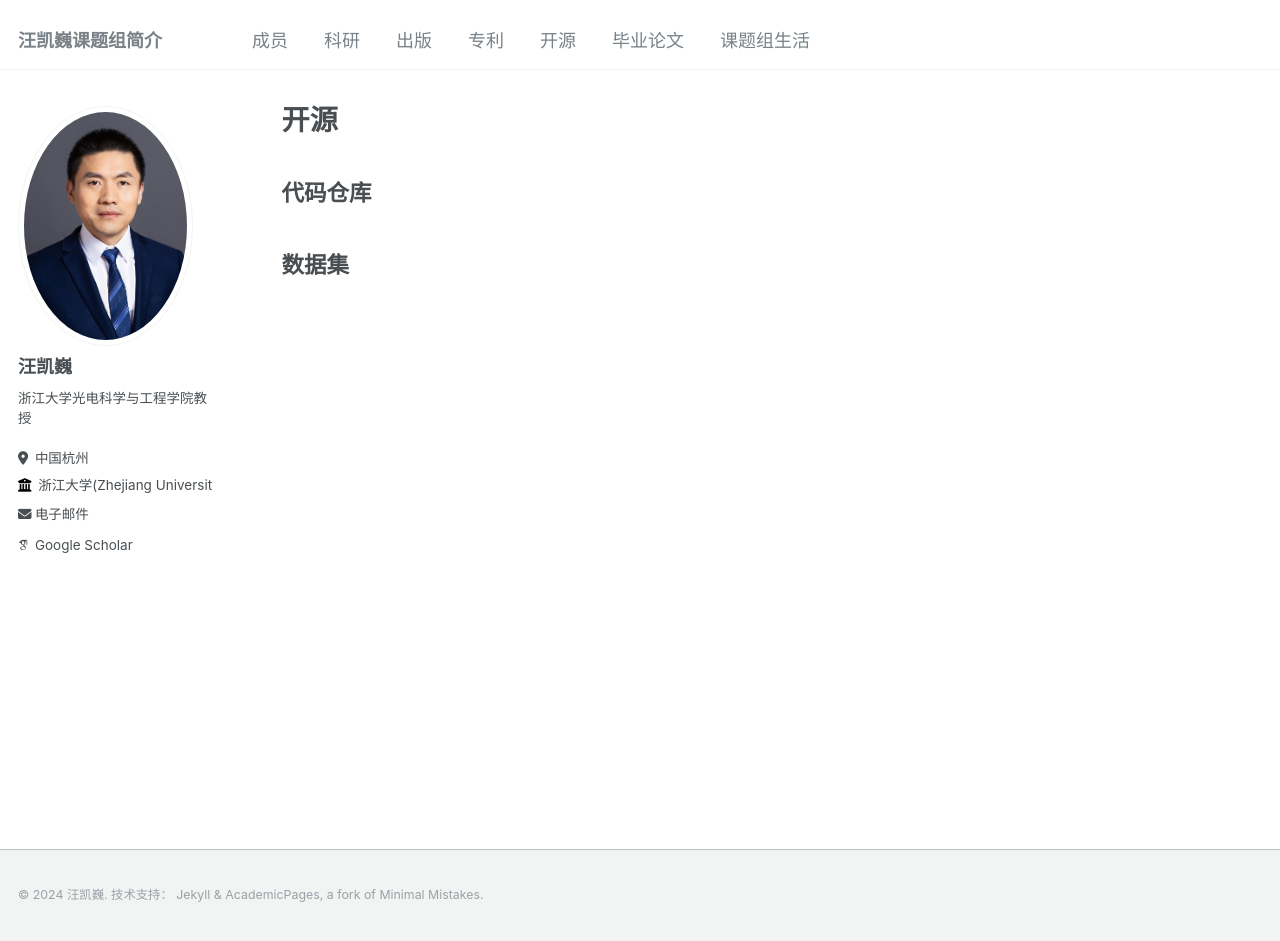
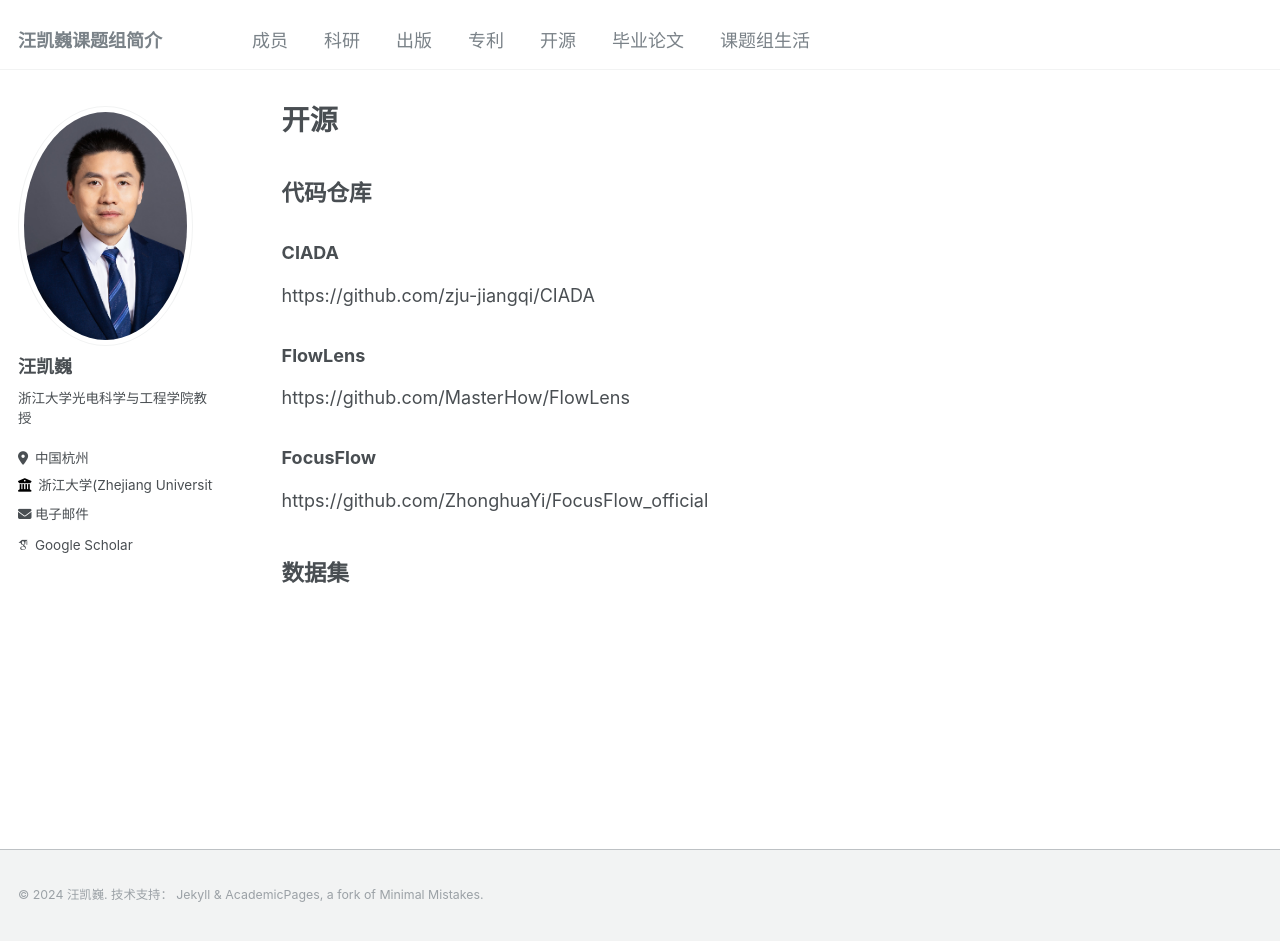
Before and after one commit to ZJUoptlab304/ZJUoptlab304.github.io, a Jekyll site: the page built from _pages/open-source.md, in a window 1280 px wide and 941 px high. Built offline with Jekyll 4.4.1, drawn with Linux system fonts in a browser that asks for light colours; some web fonts are replaced.

Commit message:
update open-source link, life pictures

```diff
--- a/_pages/open-source.md
+++ b/_pages/open-source.md
@@ -8,5 +8,13 @@ author_profile: true
 
 ## 代码仓库
 
+### CIADA
+https://github.com/zju-jiangqi/CIADA
+
+### FlowLens
+https://github.com/MasterHow/FlowLens
+
+### FocusFlow
+https://github.com/ZhonghuaYi/FocusFlow_official
 
 ## 数据集
```
Also changed, not shown: _pages/beautiful-life.md (+9 -0 lines), _posts/2024-06-26-TCI.md (+3 -0 lines), _posts/2024-06-26-TIV.md (+3 -0 lines), _posts/2024-06-27-TIV1.md (+5 -0 lines), images/beautiful-life/2024-04.jpg (added), images/beautiful-life/2024-06.jpg (added).
